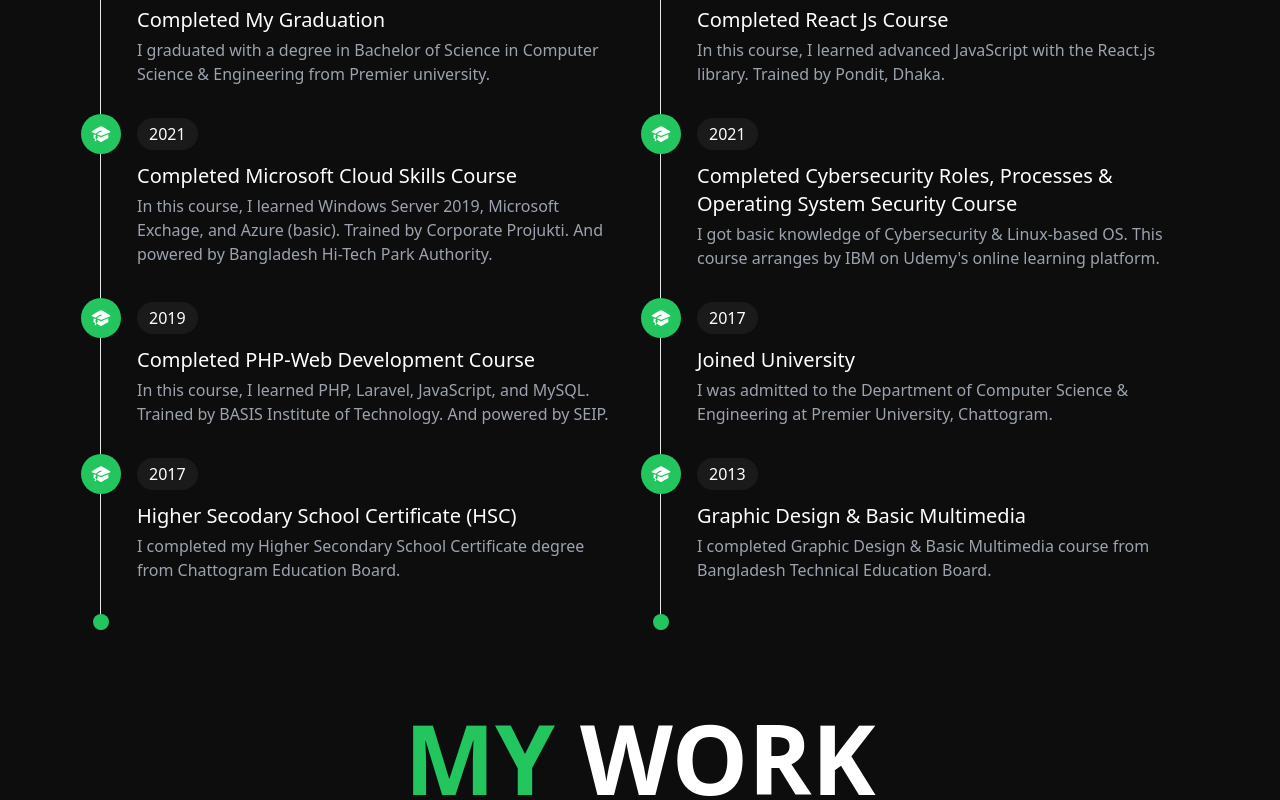
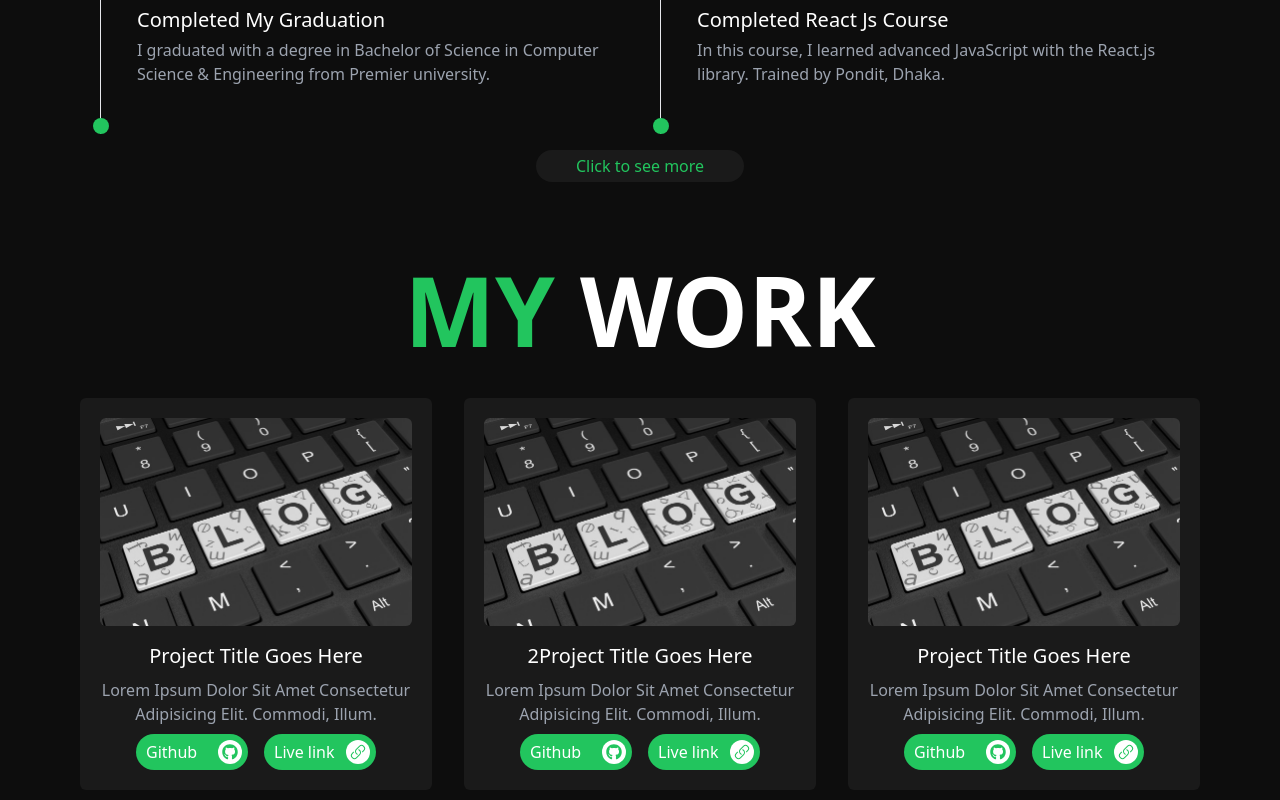
Before and after one commit to iammeskat/iammeskat.github.io, a React (Create React App) app: page / in a window 1280 px wide. Shown: the part 2380-3180 px from the top of the page. Built offline with nearby package versions, Linux system fonts and the light colour scheme.

Commit message:
add see more button

```diff
--- a/src/assets/css/style.css
+++ b/src/assets/css/style.css
@@ -1242,6 +1242,10 @@ section {
   border-radius: 0.125rem;
 }
 
+.rounded-xl {
+  border-radius: 0.75rem;
+}
+
 .border-l-2 {
   border-left-width: 2px;
 }
@@ -1372,6 +1376,16 @@ section {
 .py-0 {
   padding-top: 0px;
   padding-bottom: 0px;
+}
+
+.px-6 {
+  padding-left: 1.5rem;
+  padding-right: 1.5rem;
+}
+
+.px-10 {
+  padding-left: 2.5rem;
+  padding-right: 2.5rem;
 }
 
 .pl-2 {
@@ -1564,6 +1578,11 @@ section {
 .hover\:bg-gray-900:hover {
   --tw-bg-opacity: 1;
   background-color: rgb(17 24 39 / var(--tw-bg-opacity));
+}
+
+.hover\:text-white:hover {
+  --tw-text-opacity: 1;
+  color: rgb(255 255 255 / var(--tw-text-opacity));
 }
 
 .group:hover .group-hover\:-rotate-45 {
--- /dev/null
+++ b/src/components/BtnSeeMore.jsx
@@ -0,0 +1,12 @@
+const BtnSeeMore = (props) => {
+  return (
+    <button
+      onClick={props.onClickHandler}
+      className="py-1 px-10 bg-[#1a1a1a] primary-color hover:primary-bg hover:text-white transition-all duration-300 rounded-full"
+    >
+      Click to see more
+    </button>
+  );
+};
+
+export default BtnSeeMore;
--- a/src/components/Timeline.jsx
+++ b/src/components/Timeline.jsx
@@ -1,14 +1,30 @@
+import { useState } from "react";
 import { timelineData } from "../data/timelineData";
+import BtnSeeMore from "./BtnSeeMore";
 import Headline from "./Headline";
 import History from "./History";
 
 const Timeline = () => {
+  const [count, setCount] = useState(4);
+  const getData = () => {
+    if (timelineData.length > count) {
+      return timelineData.slice(0, count);
+    } else {
+      return timelineData;
+    }
+  };
+  const seeMore = () => {
+    if (timelineData.length > count) {
+      setCount(count + 2);
+    }
+  };
   return (
     <div className="content space-y-12 md:space-y-16">
       <Headline titlePart1="my" titlePart2="timeline" reverse={true} />
 
+      <div className="space-y-4">
         <div className="grid grid-cols-1 md:grid-cols-2">
-        {timelineData.map((item, indx) => {
+          {getData().map((item, indx) => {
             return (
               <History
                 key={indx}
@@ -19,6 +35,12 @@ const Timeline = () => {
             );
           })}
         </div>
+        <div className="flex justify-center">
+          {timelineData.length > count && (
+            <BtnSeeMore onClickHandler={seeMore} />
+          )}
+        </div>
+      </div>
     </div>
   );
 };
--- a/src/pages/Portfolio.jsx
+++ b/src/pages/Portfolio.jsx
@@ -1,14 +1,30 @@
+import { useState } from "react";
+import BtnSeeMore from "../components/BtnSeeMore";
 import Headline from "../components/Headline";
 import ProjectCard from "../components/ProjectCard";
 import { workData } from "../data/workData";
 
 const Portfolio = () => {
+  const [count, setCount] = useState(3);
+  const getData = () => {
+    if (workData.length > count) {
+      return workData.slice(0, count);
+    } else {
+      return workData;
+    }
+  };
+  const seeMore = () => {
+    if (workData.length > count) {
+      setCount(count + 3);
+    }
+  };
   return (
     <section id="portfolio">
       <div className="content">
         <Headline titlePart1="my" titlePart2="work" reverse={true} />
+        <div className="space-y-4">
           <div className="grid grid-cols-1 md:grid-cols-2 lg:grid-cols-3 gap-5 md:gap-8">
-          {workData.map((item, indx) => {
+            {getData().map((item, indx) => {
               return (
                 <ProjectCard
                   key={indx}
@@ -21,6 +37,10 @@ const Portfolio = () => {
               );
             })}
           </div>
+          <div className="flex justify-center">
+            {workData.length > count && <BtnSeeMore onClickHandler={seeMore} />}
+          </div>
+        </div>
       </div>
     </section>
   );
```
Lines whose indentation alone changed are shown as unchanged.
